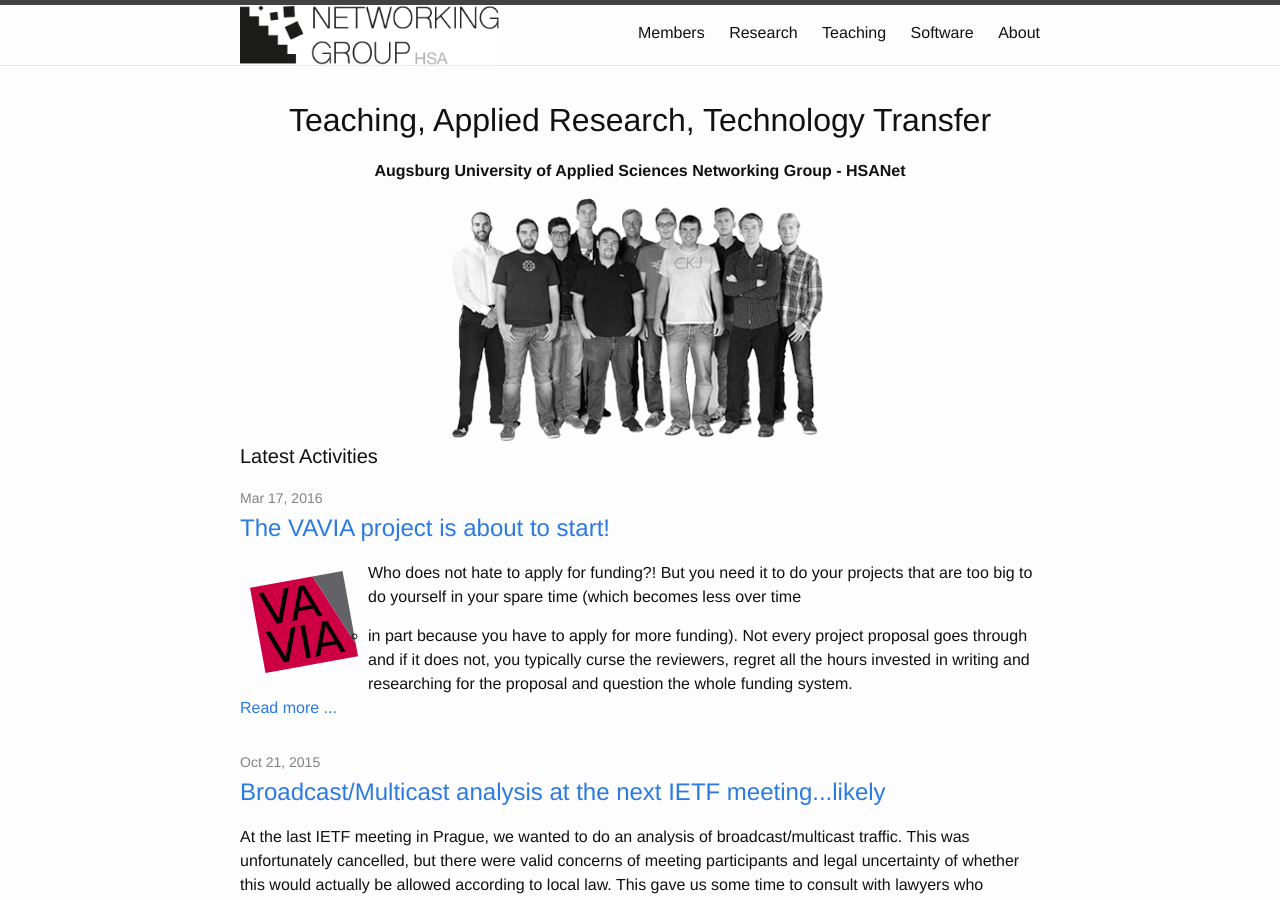
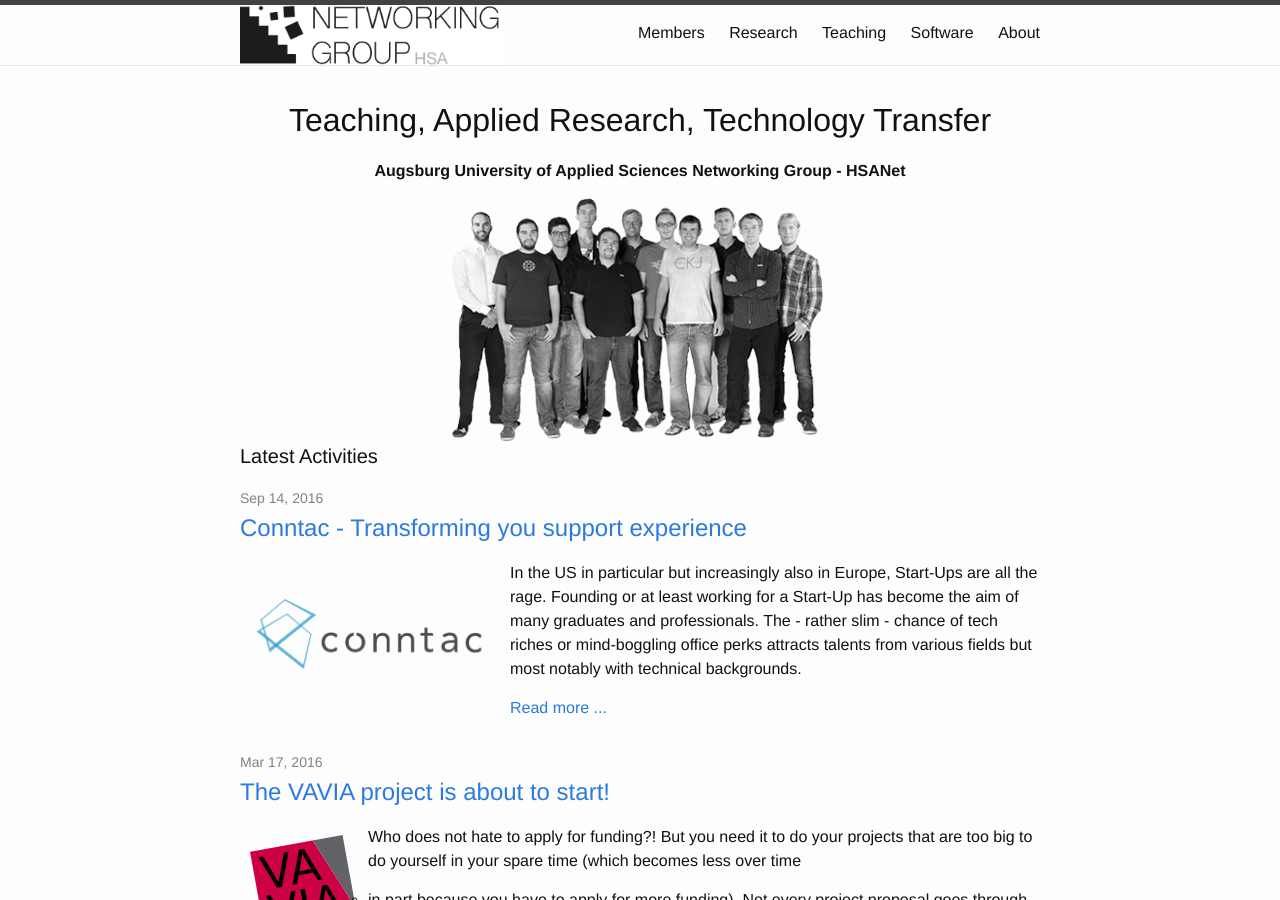
Before and after one commit to HSAnet/hsanet.github.io, a Jekyll site: the page built from index.html, in a window 1280 px wide and 900 px high. Built offline with Jekyll 4.4.1, drawn with Linux system fonts in a browser that asks for light colours; the list of posts is cut into pages by our own code.

Commit message:
conntac post, Thomas gone

```diff
--- /dev/null
+++ b/_posts/2016-09-14-conntac-starts.md
@@ -0,0 +1,23 @@
+---
+layout: post
+title:  "Conntac - Transforming you support experience"
+date:   2016-09-14
+categories: projects
+---
+
+<img src="/img/conntac-logo.png" alt="Conntac logo" align="left" hspace="10" vspace="10" width="250" />
+In the US in particular but increasingly also in Europe, Start-Ups are all the
+rage. Founding or at least working for a Start-Up has become the aim of many
+graduates and professionals. The - rather slim - chance of tech riches or
+mind-boggling office perks attracts talents from various fields but most notably
+with technical backgrounds.
+
+It is with great proud that we now announce that we have received successful funding for a
+Start-Up ourselves! The EU and the BMWi are funding it through their
+Exist program. It is called [Conntac], it will transform your support experience
+and keeps us incredibly busy. So no more information for now, but stay
+tuned to more exciting news on our latest adventure.
+
+<img src="/img/conntac-footer-logos.png" alt="funding banner" align="left" hspace="10" vspace="10"/>
+
+[Conntac]: https://www.conntac.net
```
Also changed, not shown: _data/current_members.yml (+0 -9 lines), _data/past_members.yml (+11 -2 lines), img/conntac-footer-logos.png (added), img/conntac-logo.png (added).
